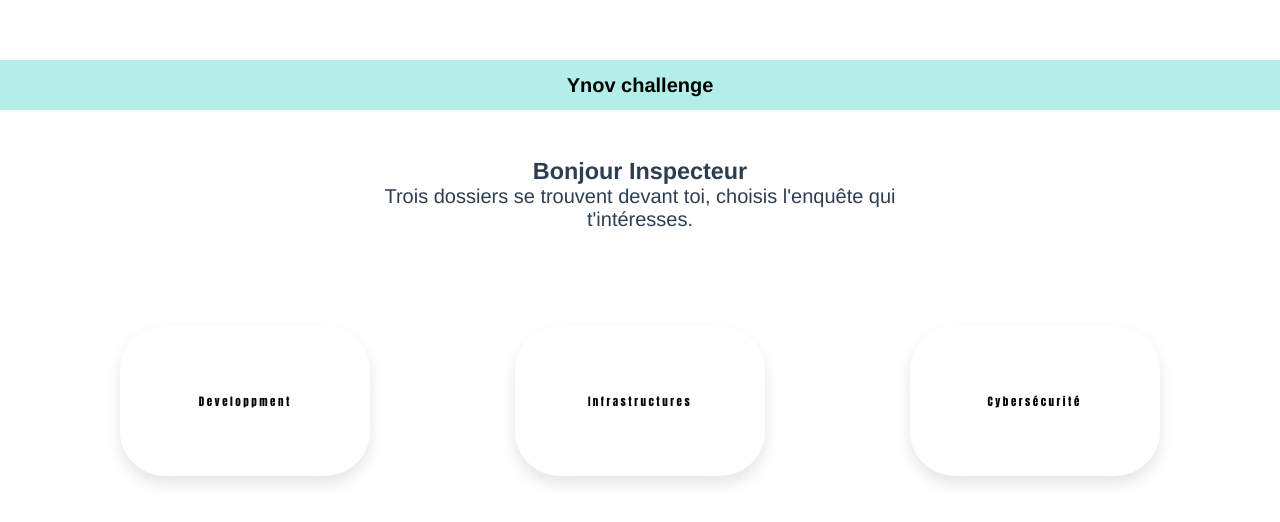
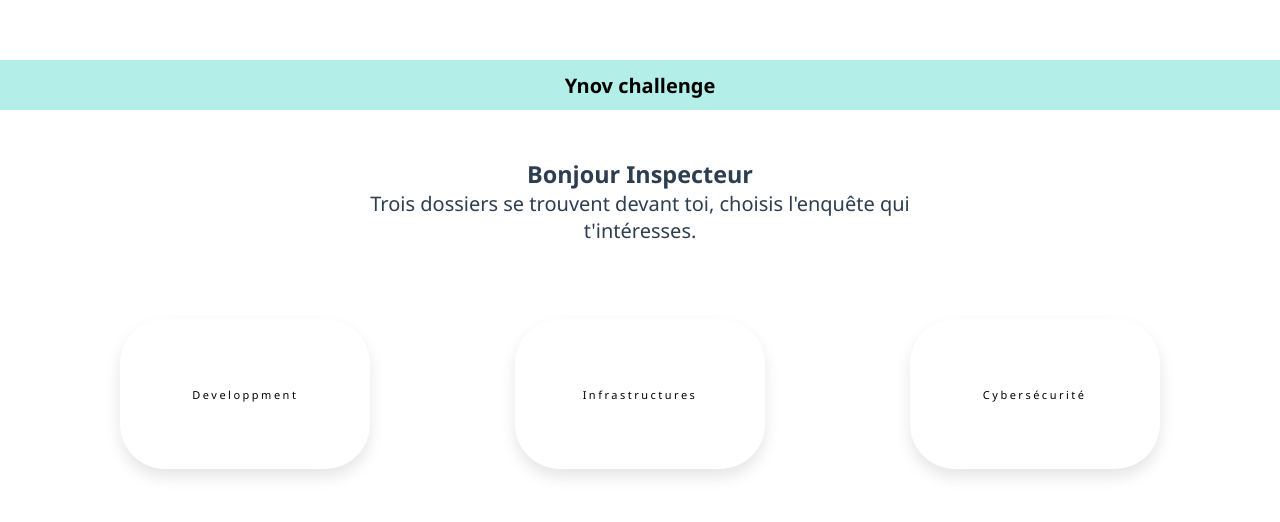
Before and after one commit to evegomez1974/challenge48h, a Vue app: page /#/ in a window 1280 px wide. Shown: the top 522 px of the page. Built offline with nearby package versions, Linux system fonts and the light colour scheme.

Commit message:
Propriete button

```diff
--- a/src/components/Accueil.vue
+++ b/src/components/Accueil.vue
@@ -47,6 +47,7 @@ export default {
     margin: 0;
     padding: 0;
     box-sizing: border-box;
+    font-family: 'Segoe UI', Tahoma, Geneva, Verdana, sans-serif;
   }
 
   a, a:visited, a:hover, a:active { color: inherit; text-decoration: none; }
--- a/src/components/Findmdp.vue
+++ b/src/components/Findmdp.vue
@@ -65,7 +65,7 @@ export default {
 };
 </script>
 
-<style>
+<style scoped>
 .container {
   display: flex;
   width: 100%;
@@ -117,18 +117,6 @@ label {
   font-family: impact;
 }
 
-button {
-  margin-top: 40px;
-  border: none;
-  padding: 8px 40px;
-  background: #5dd45d;
-  letter-spacing: 2px;
-  color: #fff;
-  border-radius: 14px;
-  cursor: pointer;
-  font-family: impact;
-}
-
 #incorrect {
   font-size: 14px;
   color: red;
```
